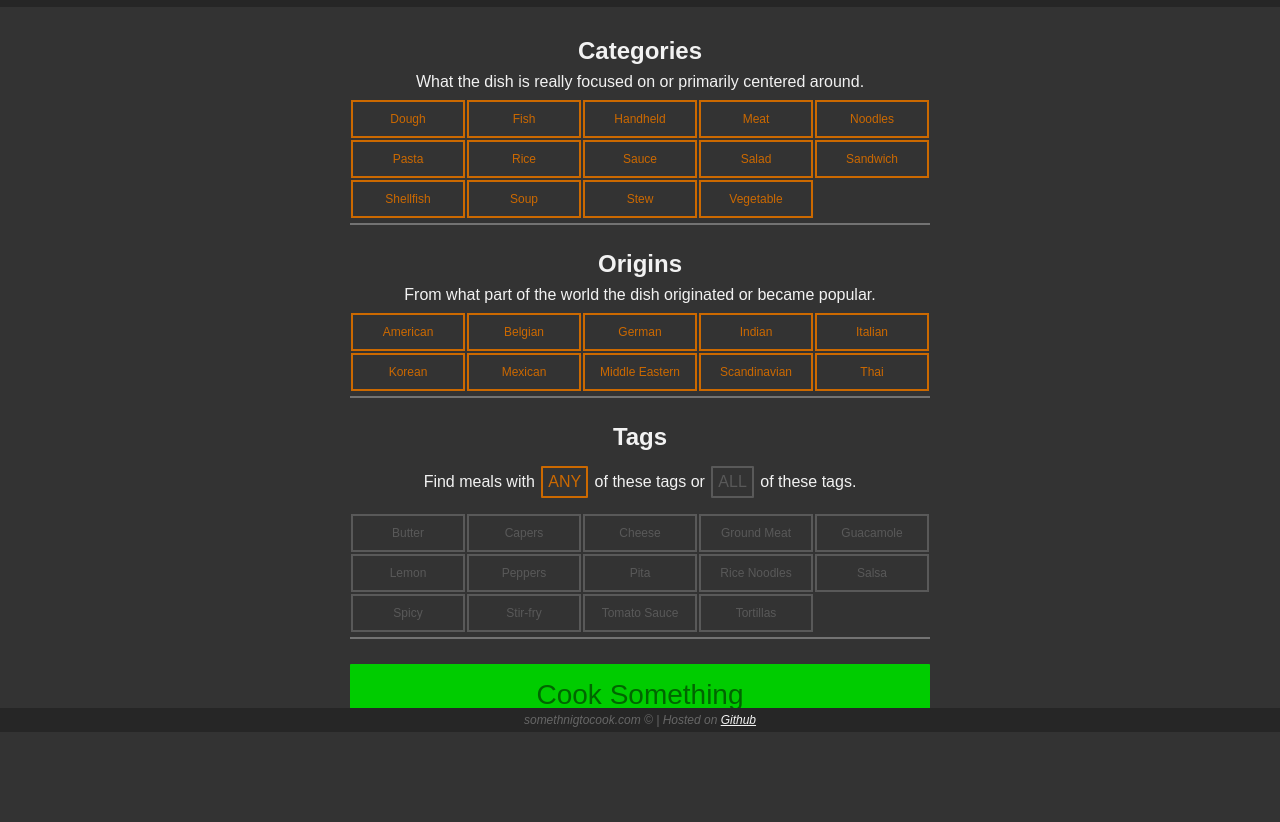
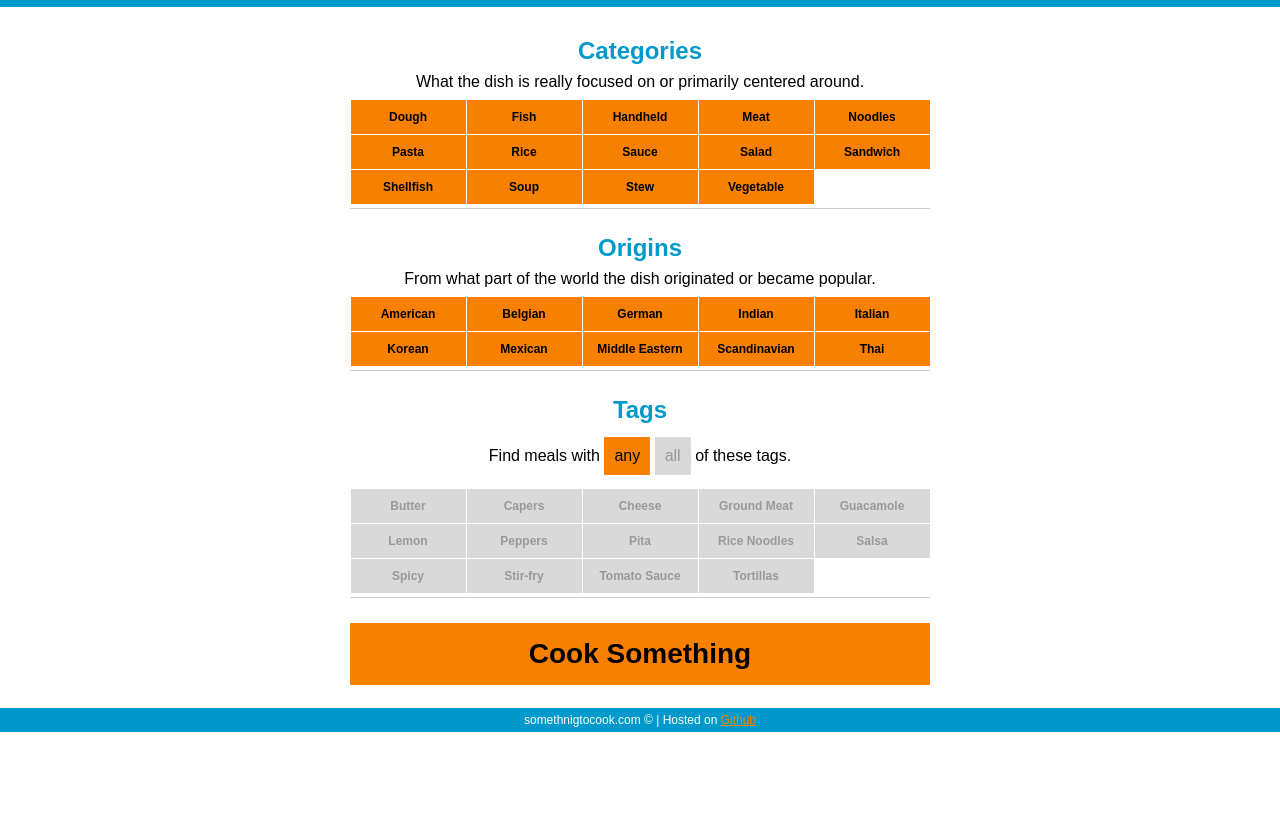
Before and after one commit to shnibble/SomethingToCook, a plain HTML site: page index.html in a window 1280 px wide. Shown: the part 68-890 px from the top of the page. Drawn offline with Linux system fonts and the light colour scheme.

Commit message:
Overhauled color pallet and style

```diff
--- a/index.html
+++ b/index.html
@@ -18,20 +18,18 @@
             margin: 0;
             padding: 0;
             font-family: Arial, Helvetica, sans-serif;
-            color: #f2f2f2;
         }
-        html, body {
-            background-color: #333333;
+        h2, h3, h4 {
+            color: #0099cc;
         }
-
         header {
             padding: 10px;
-            background-color: #262626;
+            background-color: #0099cc;
             text-align: center;
+            color: white;
         }
         header p {
             font-style: italic;
-            color: #666666;
         }
 
         main {
@@ -43,35 +41,34 @@
             margin: 25px auto;
             padding-bottom: 4px;
             max-width: 580px;
-            border-bottom: 2px solid #737373;
+            border-bottom: 1px solid #ccc;
         }
         .filter div {
             padding: 8px;
         }
+        .filter ul {
+            text-align: left;
+        }
         .filter ul li {
             display: inline-block;
-            width: 100px;
+            width: 105px;
             font-size: 12px;
-            color: #595959;
-            border: 2px solid #595959;
+            font-weight: bold;
+            text-align: center;
+            color: #999999;
+            background-color: #d9d9d9;
             border-radius: 0;
-            margin: 1px;
+            margin: 0.5px;
             padding: 10px 5px;
             cursor: pointer;
-            transition: color .25s, border-color .25s;
+            transition: color .25s, background-color .25s;
+        }
+        .filter ul li.active {
+            background-color: #f88000;
+            color: #000;
         }
         .filter ul li:focus, .filter ul li:hover {
-            color: #808080;
-            border-color: #808080;
-            outline: none;
-        }
-        .filter ul li.active {
-            color: #cc6900;
-            border-color: #cc6900;
-        }
-        .filter ul li.active:focus, .filter ul li.active:hover {
-            color: #ff901a;
-            border-color: #ff901a;
+            color: #fff;
             outline: none;
         }
         .filter ul li.placeholder {
@@ -93,33 +90,28 @@
         }
         #filter-tags div input + label {
             display: inline-block;
-            color: #595959;
-            border: 2px solid #595959;
+            color: #999999;
+            background-color: #d9d9d9;
             border-radius: 1px;
-            margin: 2px;
-            padding: 5px;
+            margin: 0px;
+            padding: 10px;
             cursor: pointer;
-            transition: color .25s, border-color .25s;
+            transition: color .25s, background-color .25s;
+        }
+        #filter-tags div input:checked + label {
+            color: #000;
+            background-color: #f88000;
         }
         #filter-tags div input + label:focus, #filter-tags div input + label:hover {
-            color: #808080;
-            border-color: #808080;
-            outline: none;
-        }
-        #filter-tags div input:checked + label {
-            color: #cc6900;
-            border-color: #cc6900;
-        }
-        #filter-tags div input:checked + label:focus, #filter-tags div input:checked + label:hover {
-            color: #ff901a;
-            border-color: #ff901a;
+            color: #fff;
             outline: none;
         }
 
         #cook-something-btn {
             display: block;
-            background: #00cc00;
-            color: #006600;
+            background: #f88000;
+            color: #000;
+            font-weight: bold;
             border: none;
             border-radius: 1px;
             padding: 15px;
@@ -131,8 +123,7 @@
             transition: background-color .25s, color .25s;
         }
         #cook-something-btn:hover, #cook-something-btn:focus {
-            background-color: #33ff33;
-            color: #000;
+            color: #fff;
             outline: none;
         }
 
@@ -143,13 +134,18 @@
             display: none;
             padding: 10px;
             margin: 25px auto;
-            max-width: 560px;
+            max-width: 556px;
             background-color: #fff;
+            border: 2px solid #0099cc;
             border-radius: 2px;
+            box-shadow: 0 0 3px 1px rgba(0,0,0,0.25);
         }
         #result-name {
             font-size: 34px;
-            color: #000;
+            color: #fff;
+            background-color: #0099cc;
+            margin: -10px -10px 10px -10px;
+            padding: 10px;
         }
         #result-description {
             margin-top: 10px;
@@ -243,13 +239,15 @@
             bottom: 0;
             left: 0;
             padding: 5px;
-            background-color: #262626;
+            background-color: #0099cc;
         }
         footer p {
             font-size: 12px;
-            font-style: italic;
             text-align: center;
-            color: #666666;
+            color: #fff;
+        }
+        footer a {
+            color: #f88000;
         }
     </style>
 
@@ -289,11 +287,10 @@
                 <div>
                     <span>Find meals with</span>
                     <input id="tags-method-1-btn" type="radio" name="tags-method" value="any" checked>
-                        <label id="tags-method-1-label" for="tags-method-1-btn" tabIndex="0">ANY</label>
-                    <span> of these tags or</span>
+                        <label id="tags-method-1-label" for="tags-method-1-btn" tabIndex="0">any</label>
                     <input id="tags-method-2-btn" type="radio" name="tags-method" value="all">
-                        <label id="tags-method-2-label" for="tags-method-2-btn" tabIndex="0">ALL</label>
-                    <span>of these tags.</span>
+                        <label id="tags-method-2-label" for="tags-method-2-btn" tabIndex="0">all</label>
+                    <span> of these tags.</span>
                 </div>
                 <ul>
                     Loading...
```
